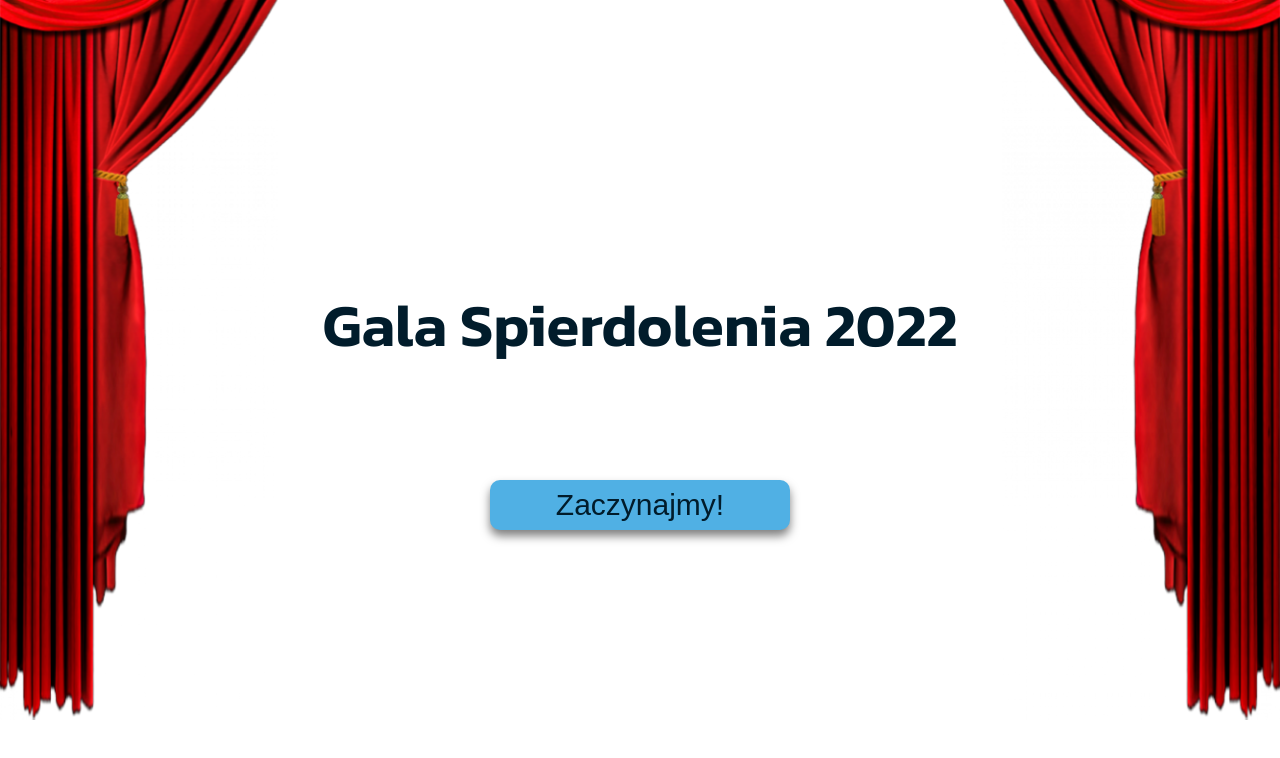
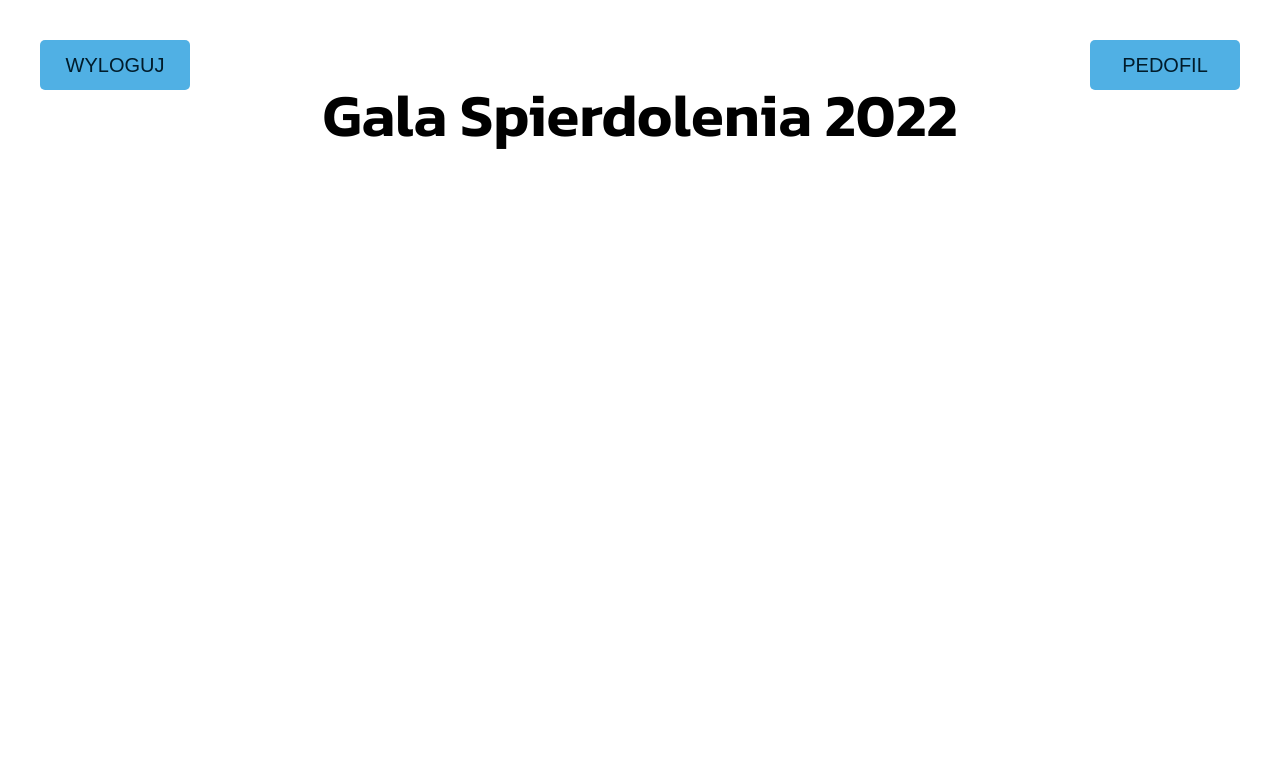
Before and after one commit to MightyKielsa/gala_frontend, a React (Create React App) app: page /main in a window 1280 px wide. Shown: the top 758 px of the page. Built offline with nearby package versions, Linux system fonts and the light colour scheme.

Commit message:
work started on MainPAge

```diff
--- a/package.json
+++ b/package.json
@@ -8,6 +8,7 @@
     "@testing-library/user-event": "^13.5.0",
     "react": "^18.2.0",
     "react-dom": "^18.2.0",
+    "react-router-dom": "^6.3.0",
     "react-scripts": "5.0.1",
     "web-vitals": "^2.1.4"
   },
--- /dev/null
+++ b/src/MainPage/MainPage.css
@@ -0,0 +1,33 @@
+.main-page-container {
+    width: auto;
+    height: auto;
+    position: absolute;
+    top: 0;
+    bottom: 0;
+    left: 0;
+    right: 0;
+}
+.main-header-main {
+    font-size: 60px;
+    position: absolute;
+    margin-left: auto;
+    margin-right: auto;
+    left: 0;
+    right: 0;
+    top:30px;
+    font-family: var(--font-fam1);
+    font-weight: 600;
+    width: max-content;
+}
+
+#left-button-main {
+    position: absolute;
+    left: 40px;
+    top:40px
+}
+
+#right-button-main {
+    position: absolute;
+    right: 40px;
+    top:40px;
+}
--- /dev/null
+++ b/src/MainPage/MainPage.js
@@ -0,0 +1,11 @@
+import "./MainPage.css";
+import RegButton from "../RegButton/RegButton.js";
+
+function MainPage () {
+    return <div className="main-page-container">
+        <h1 className="main-header-main">Gala Spierdolenia 2022</h1>
+        <RegButton btnName="WYLOGUJ" btnId="left-button-main"/><RegButton btnName="PEDOFIL" btnId="right-button-main"/>
+    </div>
+}
+
+export default MainPage;
--- /dev/null
+++ b/src/RegButton/RegButton.css
@@ -0,0 +1,9 @@
+.reg-button {
+    width: 150px;
+    height: 50px;
+    border: none;
+    border-radius: 5px;
+    background-color: var(--primary-tint);
+    color: var(--primary-font-dark);
+    font-size: 20px;
+}
--- /dev/null
+++ b/src/RegButton/RegButton.js
@@ -0,0 +1,7 @@
+import "./RegButton.css";
+
+function RegButton (props) {
+    return <button id={props.btnId} className="reg-button">{props.btnName}</button>
+}
+
+export default RegButton;
--- a/src/index.js
+++ b/src/index.js
@@ -1,13 +1,20 @@
 import React from 'react';
 import ReactDOM from 'react-dom/client';
 import './index.css';
-import App from './App/App.js';
 import reportWebVitals from './reportWebVitals';
+import { BrowserRouter,Route, Routes } from 'react-router-dom';
+import App from './App/App';
+import MainPage from './MainPage/MainPage.js';
 
 const root = ReactDOM.createRoot(document.getElementById('root'));
 root.render(
   <React.StrictMode>
-    <App />
+    <BrowserRouter>
+    <Routes>
+    <Route path="/" element={<App/>} />
+    <Route path="/main" element={<MainPage/>} />
+    </Routes>
+    </BrowserRouter>
   </React.StrictMode>
 );
 
```
Also changed, not shown: 1 other file (tests, documents, lock files or other folders).
